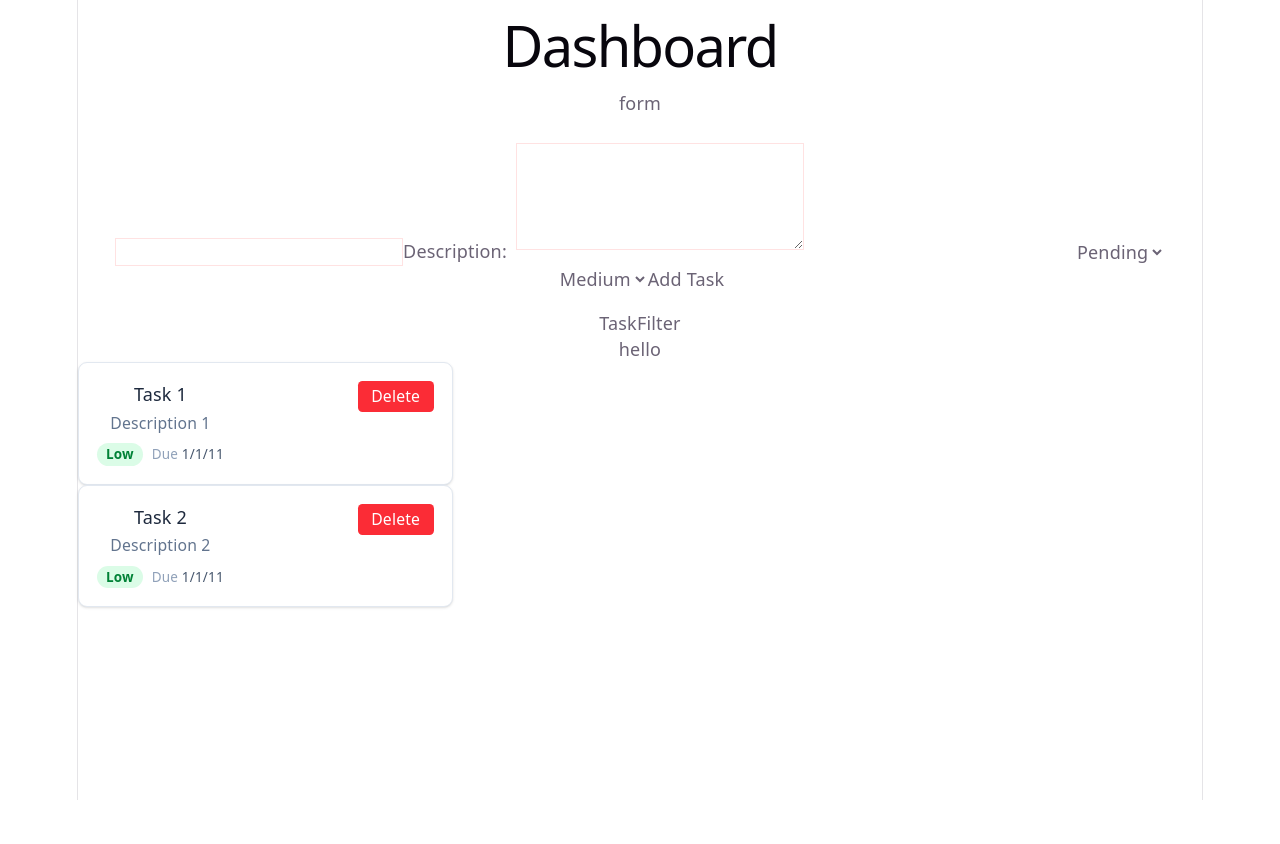
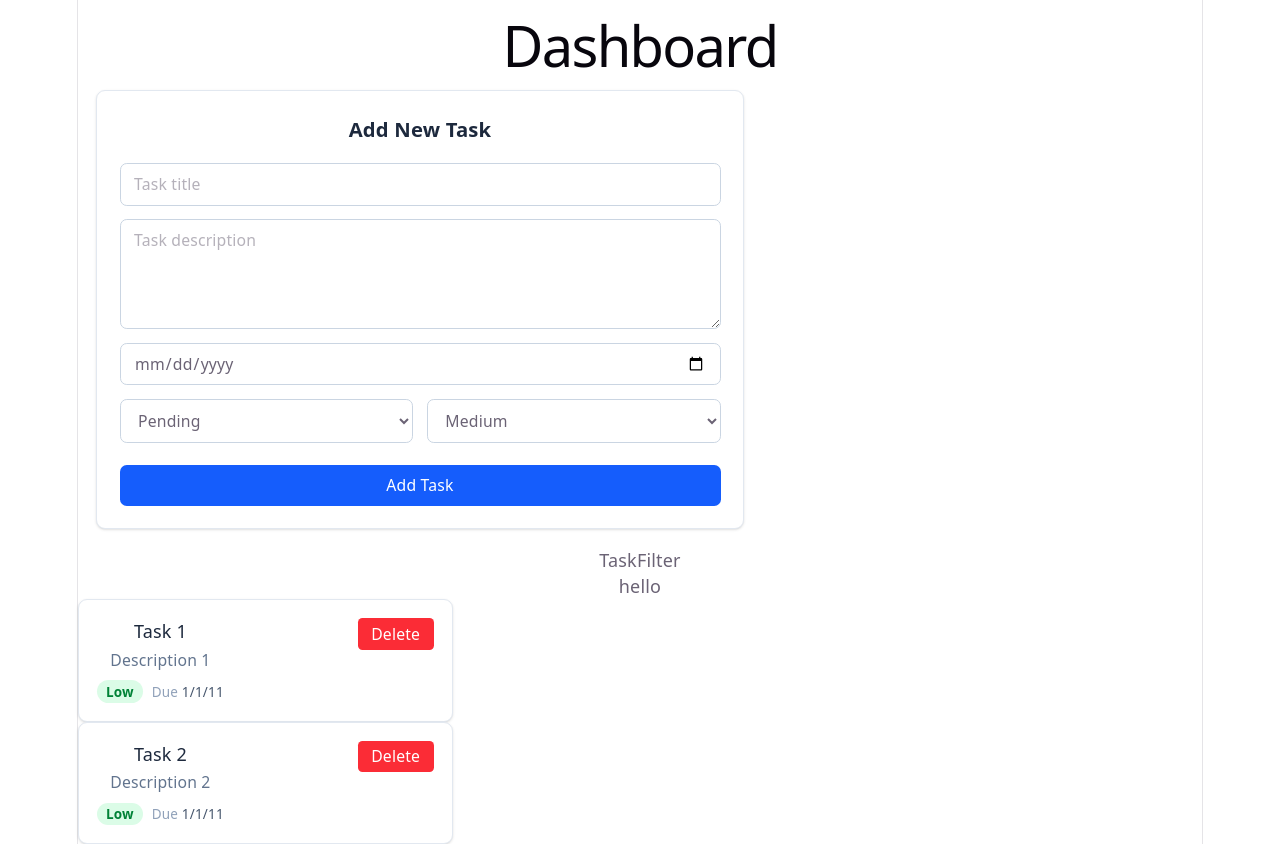
Before and after one commit to jfoskin/task-management-dashboard, a React (Vite) app: page / in a window 1280 px wide. Before the commit the page ends 800 px from the top, so only its background shows below. Built offline with nearby package versions, Linux system fonts and the light colour scheme.

Commit message:
feat: enhance TaskForm and Dashboard components to support task addition and improve form structure

```diff
--- a/src/components/Dashboard/Dashboard.tsx
+++ b/src/components/Dashboard/Dashboard.tsx
@@ -36,10 +36,14 @@ function Dashboard() {
     setTasks(prev => prev.filter(task => task.id !== taskId))
   }
 
+  const handleAddTask = (newTask: Task) => {
+  setTasks(prev => [...prev, newTask])
+}
+
   return (
     <div><h1>Dashboard</h1>
 
-<TaskForm/>
+<TaskForm onAddTask={handleAddTask}/>
 <TaskFilter/>
 <TaskList tasks={tasks} onDelete={handleDelete} />
 
--- a/src/components/TaskForm/TaskForm.tsx
+++ b/src/components/TaskForm/TaskForm.tsx
@@ -1,47 +1,115 @@
-import useState from 'react'
-// import { TaskFormProps } from '../../types'
+import React, { useState } from 'react'
+import type { FormData, Task, TaskFormProps } from '../../types'
+
 
 // {title, description,status,priority}: TaskFormProps
 
-function TaskForm() {
+function TaskForm({onAddTask}: TaskFormProps) {
 
-  // const [formData, setFormData] = useState<FormData>({
-  //   title: '',
-  //   description: '',
-  //   status: 'pending',
-  //   priority: 'medium'
-  // });
+  const [formData, setFormData] = useState<FormData>({
+    title: '',
+    description: '',
+    status: 'pending',
+    priority: 'medium',
+    dueDate: '',
+  })
 
-  // const handleSubmit = ()=>{
+  const handleChange = (
+    e: React.ChangeEvent<HTMLInputElement | HTMLTextAreaElement | HTMLSelectElement>
+  ) => {
+    const { name, value } = e.target
+    setFormData((prev) => ({ ...prev, [name]: value }))
+  }
 
-  // }
+  const handleSubmit = (e: React.FormEvent<HTMLFormElement>) => {
+    e.preventDefault()
+
+    const newTask: Task = {
+      id: crypto.randomUUID(),
+      title: formData.title.trim(),
+      description: formData.description.trim(),
+      dueDate: formData.dueDate,
+      priority: formData.priority,
+      // @ts-expect-error status exists in current app state objects and will be added to Task type later
+      status: formData.status,
+    }
+
+    onAddTask(newTask)
+
+    setFormData({
+      title: '',
+      description: '',
+      status: 'pending',
+      priority: 'medium',
+      dueDate: '',
+    })
+  }
+
 
   return (
-    <div>
-      <h3>form</h3>
+    <div className="m-4 w-full max-w-xl rounded-lg border border-slate-200 bg-white p-5 shadow-sm">
+      <h3 className="mb-4 text-lg font-semibold text-slate-800">Add New Task</h3>
 
-    <form  className="m-4">
+      <form onSubmit={handleSubmit} className="flex flex-col gap-3">
+        <input
+          type="text"
+          name="title"
+          value={formData.title}
+          onChange={handleChange}
+          placeholder="Task title"
+          className="rounded-md border border-slate-300 px-3 py-2 text-sm outline-none focus:border-blue-500 focus:ring-2 focus:ring-blue-100"
+        />
 
-      <input type="text" className="border border-red-100 min-w-3xs"/>
-      <label htmlFor="messageArea">Description:</label>
-      <textarea
-        id="messageArea"
-        // value={message}
-        // onChange={handleTextAreaChange}
-        rows={4}
-        className="border border-red-100 m-2 min-w-3xs"
-      />
-      <input type="text" />
-      <select name="">
-        <option value="">Pending</option>
-      </select>
-      <select name="">
-        <option value="">Medium</option>
-      </select>
+        <textarea
+          id="messageArea"
+          name="description"
+          value={formData.description}
+          onChange={handleChange}
+          rows={4}
+          placeholder="Task description"
+          className="rounded-md border border-slate-300 px-3 py-2 text-sm outline-none focus:border-blue-500 focus:ring-2 focus:ring-blue-100"
+        />
 
-      <button type="submit">Add Task</button>
-    </form>
+        <input
+          name="dueDate"
+          type="date"
+          value={formData.dueDate}
+          onChange={handleChange}
+          className="rounded-md border border-slate-300 px-3 py-2 text-sm outline-none focus:border-blue-500 focus:ring-2 focus:ring-blue-100"
+        />
 
+        <div className="grid grid-cols-1 gap-3 sm:grid-cols-2">
+          <select
+            name="status"
+            value={formData.status}
+            onChange={handleChange}
+            className="rounded-md border border-slate-300 bg-white px-3 py-2 text-sm outline-none focus:border-blue-500 focus:ring-2 focus:ring-blue-100"
+          >
+            <option value="pending">Pending</option>
+            <option value="in progress">In Progress</option>
+            <option value="on hold">On Hold</option>
+            <option value="completed">Completed</option>
+          </select>
+
+          <select
+            name="priority"
+            value={formData.priority}
+            onChange={handleChange}
+            className="rounded-md border border-slate-300 bg-white px-3 py-2 text-sm outline-none focus:border-blue-500 focus:ring-2 focus:ring-blue-100"
+          >
+            <option value="low">Low</option>
+            <option value="medium">Medium</option>
+            <option value="high">High</option>
+          </select>
+        </div>
+
+        <button
+          type="submit"
+          className="mt-2 rounded-md bg-blue-600 px-4 py-2 text-sm font-medium text-white transition hover:bg-blue-700"
+        >
+          Add Task
+        </button>
+      </form>
     </div>
   )
 }
```
Also changed, not shown: src/types/index.ts (+9 -4 lines), 1 other file (tests, documents, lock files or other folders).
